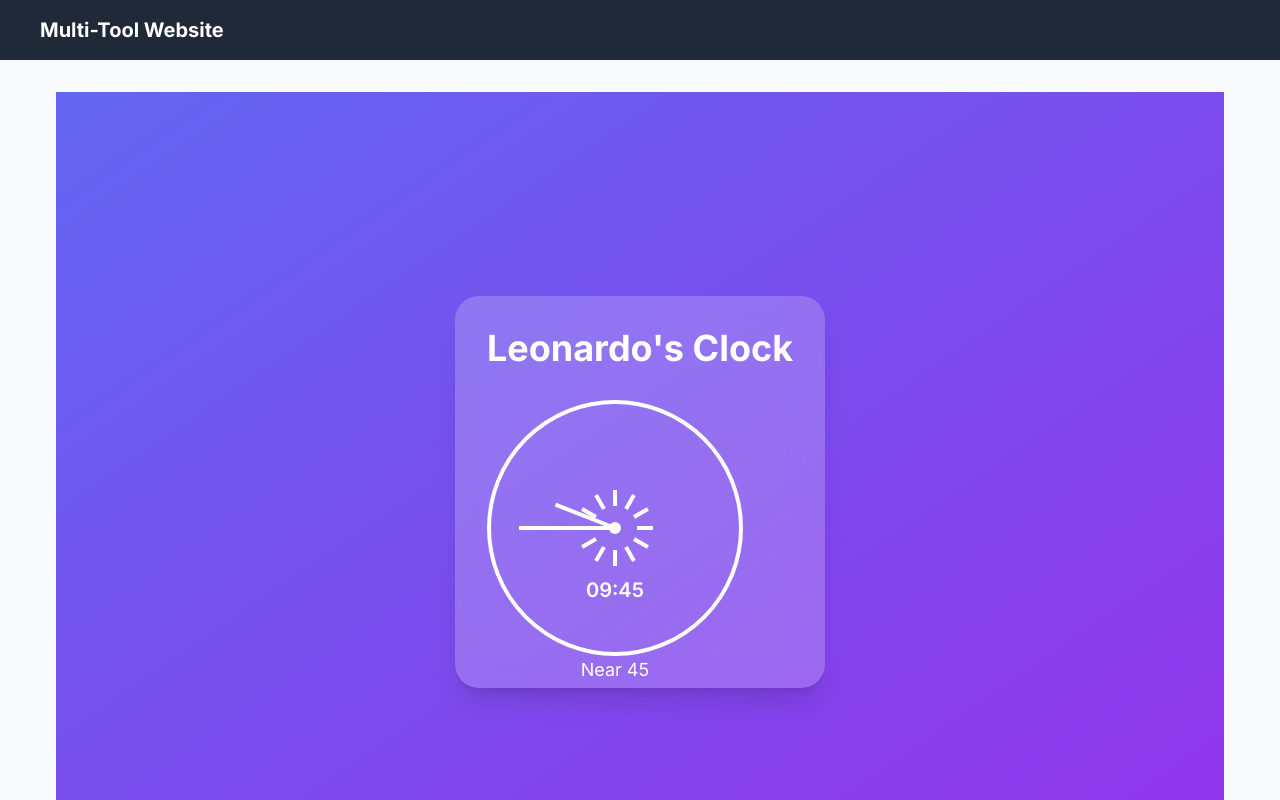
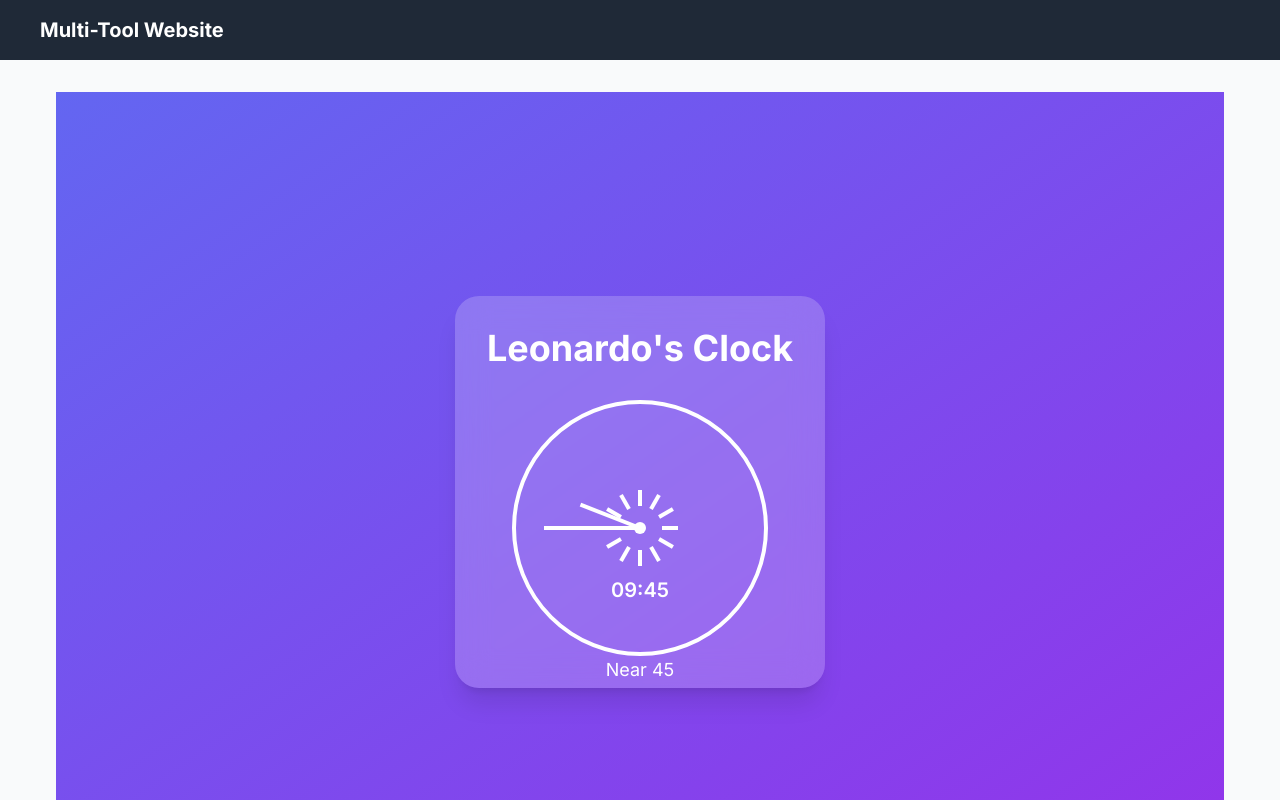
Before and after one commit to Tuanyk/leoapps, a Next.js app: page /tools/clock in a window 1280 px wide. Shown: the top 800 px of the page. Built offline with nearby package versions, Linux system fonts and the light colour scheme.

Commit message:
1732873571

```diff
--- a/app/tools/clock/components/Clock.tsx
+++ b/app/tools/clock/components/Clock.tsx
@@ -15,7 +15,7 @@ export function Clock({ time }: ClockProps) {
   }, [time])
 
   return (
-    <div className="relative w-64 h-64 rounded-full border-4 border-white">
+    <div className="relative w-64 h-64 rounded-full border-4 border-white mx-auto">
       {[0, 30, 60, 90, 120, 150, 180, 210, 240, 270, 300, 330].map((angle) => (
         <div
           key={angle}
```
